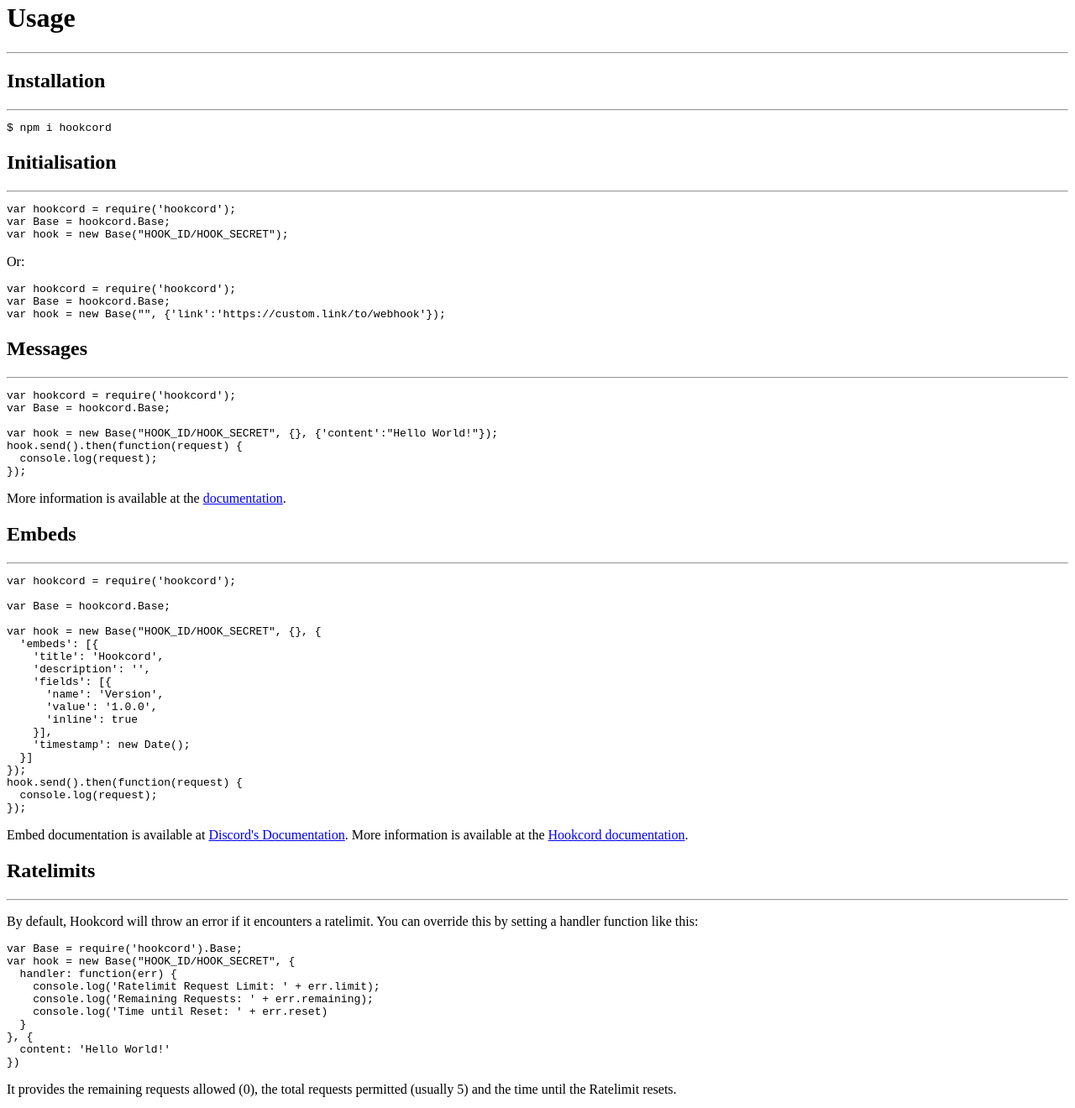
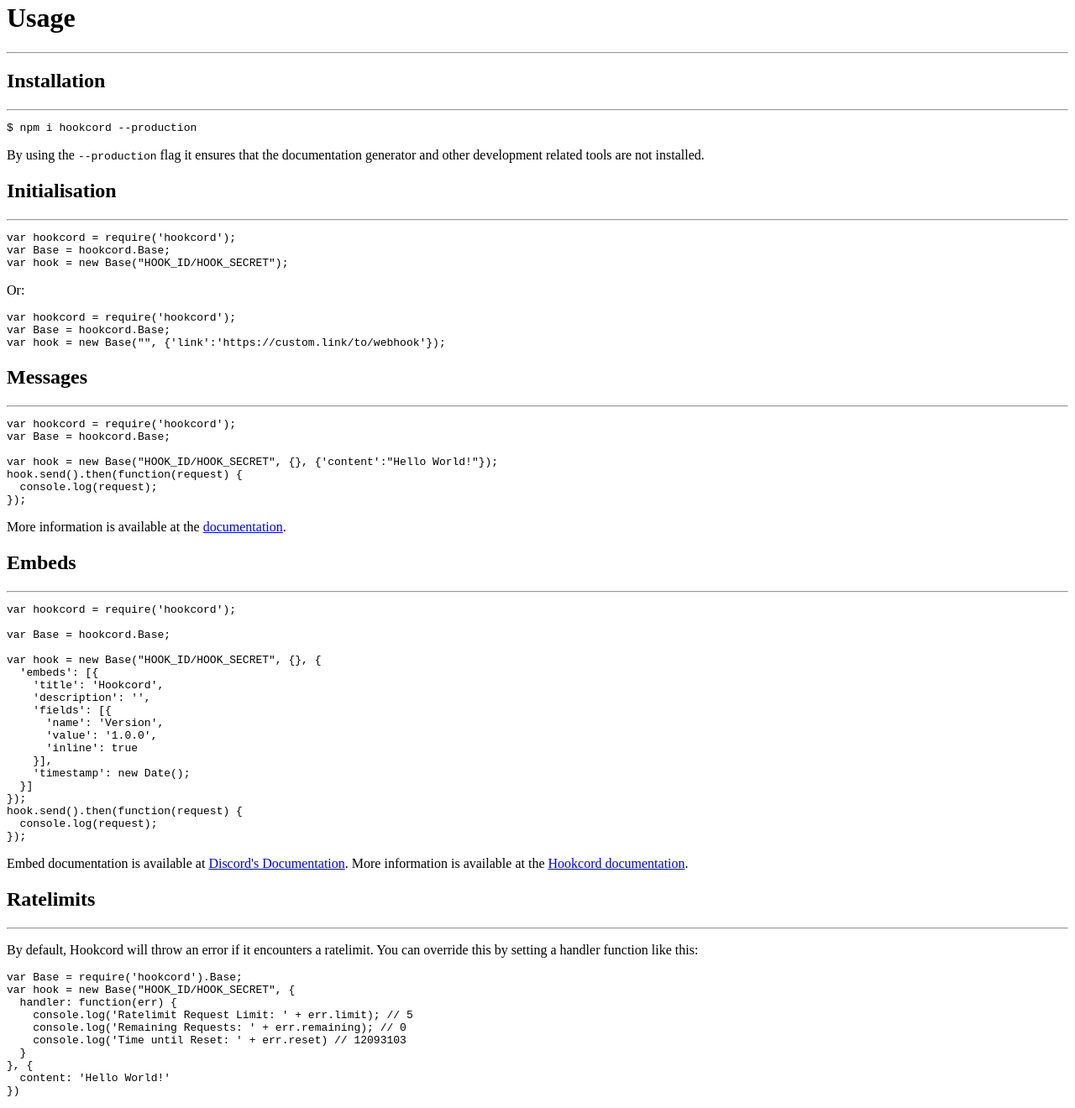
Before and after one commit to maxrumsey/hookcord, a website: page docs/content/readme.html in a window 1280 px wide. Shown: the part 1259-2579 px from the top of the page at 84% size. Drawn offline with Linux system fonts and the light colour scheme.

Commit message:
Adding minor changes.

```diff
--- a/docs/content/readme.html
+++ b/docs/content/readme.html
@@ -23,8 +23,9 @@
 <hr />
 <h2 id="installation">Installation</h2>
 <hr />
-<pre><code>$ npm i hookcord
-</code></pre><h2 id="initialisation">Initialisation</h2>
+<pre><code>$ npm i hookcord --production
+</code></pre><p>By using the <code>--production</code> flag it ensures that the documentation generator and other development related tools are not installed.</p>
+<h2 id="initialisation">Initialisation</h2>
 <hr />
 <pre><code class="lang-javascript">var hookcord = require('hookcord');
 var Base = hookcord.Base;
@@ -76,9 +77,9 @@
 <pre><code class="lang-javascript">var Base = require('hookcord').Base;
 var hook = new Base("HOOK_ID/HOOK_SECRET", {
   handler: function(err) {
-    console.log('Ratelimit Request Limit: ' + err.limit);
-    console.log('Remaining Requests: ' + err.remaining);
-    console.log('Time until Reset: ' + err.reset)
+    console.log('Ratelimit Request Limit: ' + err.limit); // 5
+    console.log('Remaining Requests: ' + err.remaining); // 0
+    console.log('Time until Reset: ' + err.reset) // 12093103
   }
 }, {
   content: 'Hello World!'
--- a/src/base.js
+++ b/src/base.js
@@ -82,7 +82,7 @@
   }
   /**
    * @description POSTS the payload to the endpoint
-   * @returns {Response}
+   * @returns {Promise<Response>}
    * @example
    * const Hook = new Hookcord.Base("CLIENT/SECRET", {}, WEBHOOK)
    * Hook.send()
@@ -106,6 +106,9 @@
     if (this.opts._statcode) {
       res.statusCode = this.opts._statcode;
     }
+    /*
+     * If the status code is equal to 429 it activates the handler.
+     */
     if (res.statusCode === 429) {
       _utiloutput = util.handleRatelimit(this.opts.handler, res);
     }
```
Also changed, not shown: src/fire.js (+11 -1 lines), CHANGELOG.md, README.md, docs/js/docma-web.js.
